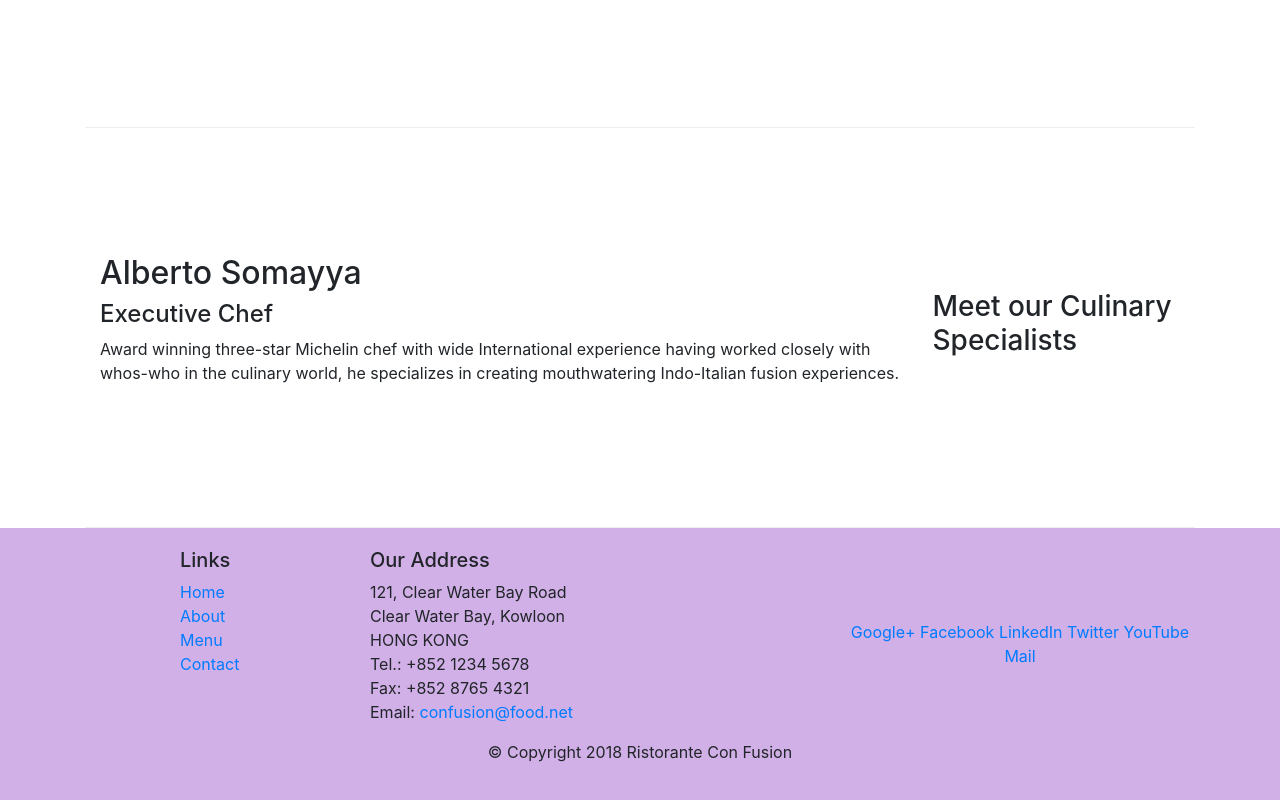
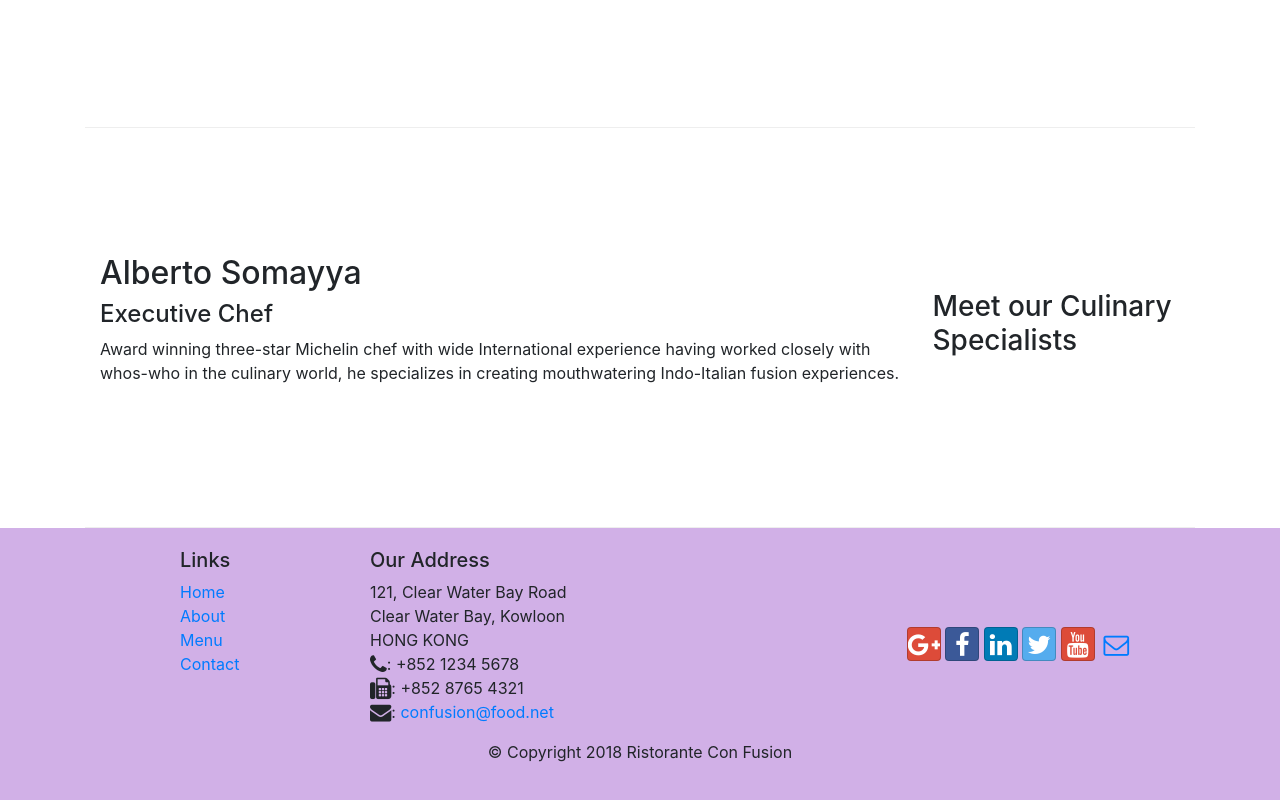
Before and after one commit to Sakshi314/BootStrap, a website: page index.html in a window 1280 px wide. Shown: the part 1006-1806 px from the top of the page. Drawn offline with nearby package versions, Linux system fonts and the light colour scheme.

Commit message:
icon fonts

```diff
--- a/index.html
+++ b/index.html
@@ -6,7 +6,8 @@
     <meta http-equiv="X-UA-Compatible" content="IE=edge">
     <meta name="viewport" content="width=device-width, initial-scale=1.0">
     <link rel="stylesheet" href="node_modules\bootstrap\dist\css\bootstrap.min.css">
-
+    <link rel="stylesheet" href="node_modules\font-awesome\css\font-awesome.min.css">
+    <link rel="stylesheet" href="node_modules\bootstrap-social\bootstrap-social.css">
     <link rel="stylesheet" href="css/styles.css">
     <title>Ristorante Con Fusion</title>
 </head>
@@ -23,10 +24,14 @@
             <div class="collapse navbar-collapse" id="Navbar">
 
                 <ul class="navbar-nav mr-auto">
-                    <li class="nav-item active"><a class="nav-link" href="#">Home</a></li>
-                    <li class="nav-item"><a class="nav-link" href="./aboutus.html">About</a></li>
-                    <li class="nav-item"><a class="nav-link" href="#">Menu</a></li>
-                    <li class="nav-item"><a class="nav-link" href="#">Contact</a></li>
+                    <li class="nav-item active"><a class="nav-link" href="#"><span class="fa fa-home fa-lg"></span>
+                            Home</a></li>
+                    <li class="nav-item"><a class="nav-link" href="./aboutus.html"><span
+                                class="fa fa-info fa-lg"></span> About</a></li>
+                    <li class="nav-item"><a class="nav-link" href="#"><span class="fa fa-list fa-lg"></span> Menu</a>
+                    </li>
+                    <li class="nav-item"><a class="nav-link" href="#"><span class="fa fa-address-card fa-lg"></span>
+                            Contact</a></li>
                 </ul>
             </div>
         </div>
@@ -104,19 +109,24 @@
                         121, Clear Water Bay Road<br>
                         Clear Water Bay, Kowloon<br>
                         HONG KONG<br>
-                        Tel.: +852 1234 5678<br>
-                        Fax: +852 8765 4321<br>
-                        Email: <a href="mailto:confusion@food.net">confusion@food.net</a>
+                        <i class="fa fa-phone fa-lg"></i>: +852 1234 5678<br>
+                        <i class="fa fa-fax fa-lg"></i>: +852 8765 4321<br>
+                        <i class="fa fa-envelope fa-lg"></i>: <a href="mailto:confusion@food.net">confusion@food.net</a>
                     </address>
                 </div>
                 <div class="col-12 col-sm-4 align-self-center">
                     <div class="text-center">
-                        <a href="http://google.com/+">Google+</a>
-                        <a href="http://www.facebook.com/profile.php?id=">Facebook</a>
-                        <a href="http://www.linkedin.com/in/">LinkedIn</a>
-                        <a href="http://twitter.com/">Twitter</a>
-                        <a href="http://youtube.com/">YouTube</a>
-                        <a href="mailto:">Mail</a>
+                        <a class="btn btn-social-icon btn-google" href="http://google.com/+"><i
+                                class="fa fa-google-plus fa-lg"></i></a>
+                        <a class="btn btn-social-icon btn-facebook" href="http://www.facebook.com/profile.php?id="><i
+                                class="fa fa-facebook fa-lg"></i></a>
+                        <a class="btn btn-social-icon btn-linkedin" href="http://www.linkedin.com/in/"><i
+                                class="fa fa-linkedin fa-lg"></i></a>
+                        <a class="btn btn-social-icon btn-twitter" href="http://twitter.com/"><i
+                                class="fa fa-twitter fa-lg"></i></a>
+                        <a class="btn btn-social-icon btn-google" href="http://youtube.com/"><i
+                                class="fa fa-youtube fa-lg"></i></a>
+                        <a class="btn btn-social-icon " href="mailto:"><i class="fa fa-envelope-o fa-lg"></i></a>
                     </div>
                 </div>
             </div>
--- a/package.json
+++ b/package.json
@@ -15,6 +15,8 @@
   },
   "dependencies": {
     "bootstrap": "^4.0.0",
+    "bootstrap-social": "^5.1.1",
+    "font-awesome": "^4.7.0",
     "jquery": "^3.3.1",
     "popper.js": "^1.12.9"
   }
```
Also changed, not shown: aboutus.html (+24 -13 lines), 1 other file.
